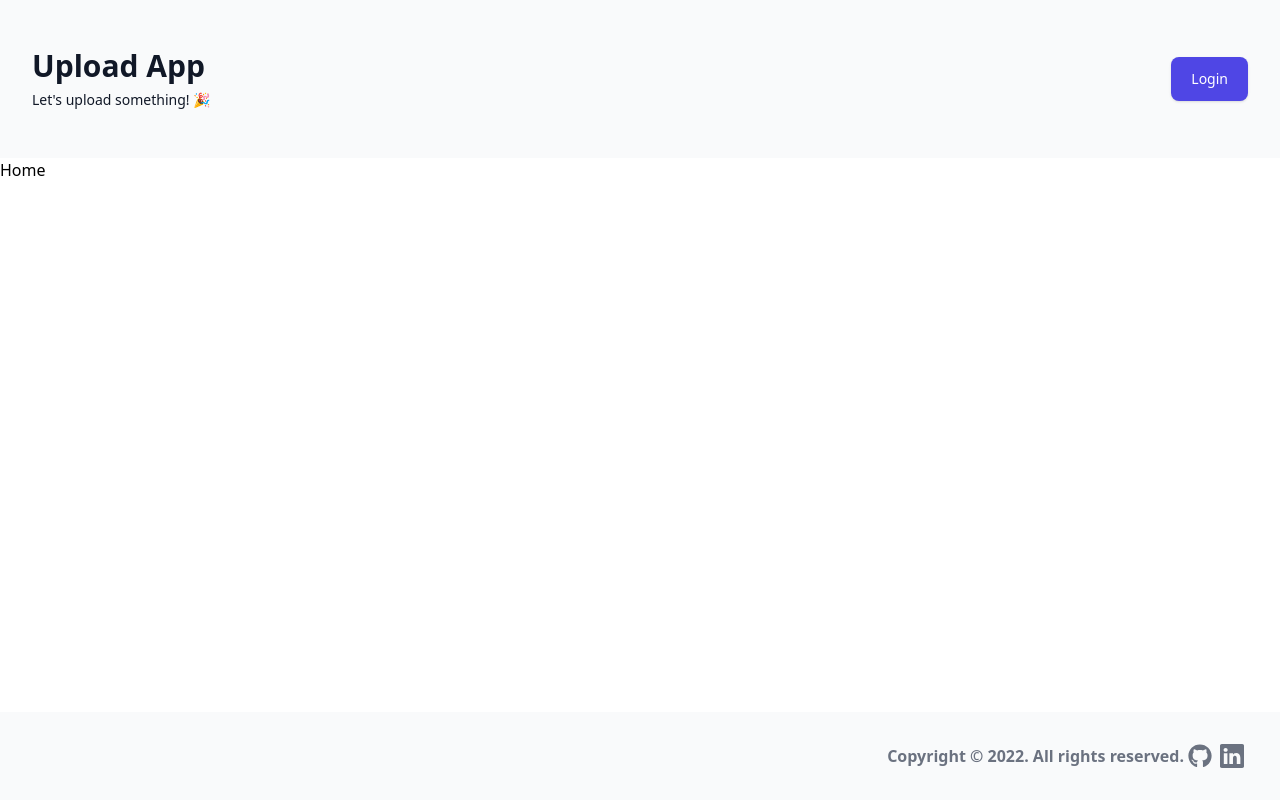
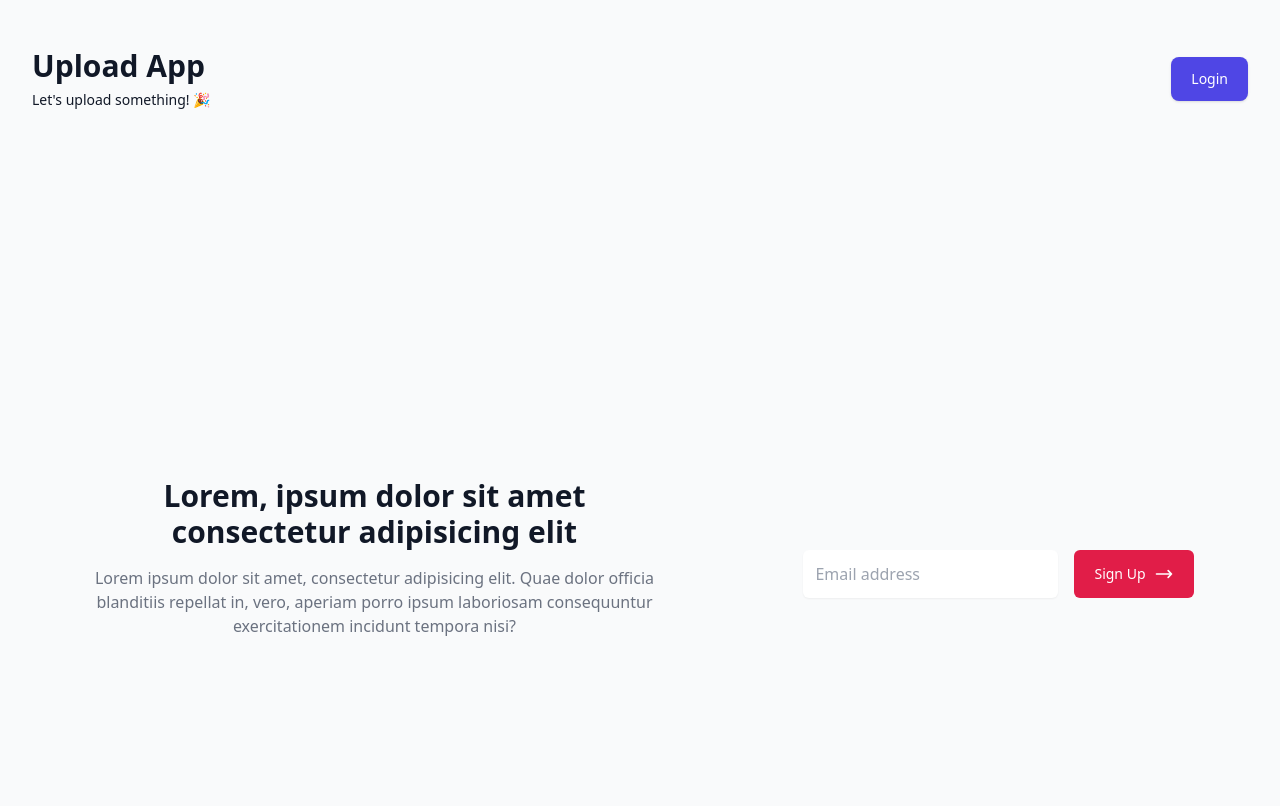
Before and after one commit to TarikSogukpinar/upload-app, a Next.js app in the folder client/: page /home in a window 1280 px wide. Shown: the top 806 px of the page. Built offline with nearby package versions, Linux system fonts and the light colour scheme; no server answers.

Commit message:
home section created

```diff
--- a/client/src/app/home/page.jsx
+++ b/client/src/app/home/page.jsx
@@ -1,7 +1,59 @@
-import React from 'react'
+import React from "react";
 
 export default function Home() {
   return (
-    <div>Home</div>
-  )
+    <section className="bg-gray-50">
+      <div className="mx-auto max-w-screen-xl px-4 py-32 lg:flex lg:h-screen lg:items-center">
+        <div className="mx-auto max-w-xl text-center">
+          <h2 className="text-2xl font-bold text-gray-900 md:text-3xl">
+            Lorem, ipsum dolor sit amet consectetur adipisicing elit
+          </h2>
+
+          <p className="hidden text-gray-500 sm:mt-4 sm:block">
+            Lorem ipsum dolor sit amet, consectetur adipisicing elit. Quae dolor
+            officia blanditiis repellat in, vero, aperiam porro ipsum laboriosam
+            consequuntur exercitationem incidunt tempora nisi?
+          </p>
+        </div>
+
+        <div className="mx-auto mt-8 max-w-xl">
+          <form action="#" className="sm:flex sm:gap-4">
+            <div className="sm:flex-1">
+              <label htmlFor="email" className="sr-only">
+                Email
+              </label>
+
+              <input
+                type="email"
+                placeholder="Email address"
+                className="w-full rounded-md border-gray-200 bg-white p-3 text-gray-700 shadow-sm transition focus:border-white focus:outline-none focus:ring focus:ring-yellow-400"
+              />
+            </div>
+
+            <button
+              type="submit"
+              className="group mt-4 flex w-full items-center justify-center gap-2 rounded-md bg-rose-600 px-5 py-3 text-white transition focus:outline-none focus:ring focus:ring-yellow-400 sm:mt-0 sm:w-auto"
+            >
+              <span className="text-sm font-medium"> Sign Up </span>
+
+              <svg
+                className="h-5 w-5 rtl:rotate-180"
+                xmlns="http://www.w3.org/2000/svg"
+                fill="none"
+                viewBox="0 0 24 24"
+                stroke="currentColor"
+              >
+                <path
+                  strokeLinecap="round"
+                  strokeLinejoin="round"
+                  strokeWidth="2"
+                  d="M17 8l4 4m0 0l-4 4m4-4H3"
+                />
+              </svg>
+            </button>
+          </form>
+        </div>
+      </div>
+    </section>
+  );
 }
--- a/client/src/app/layout.js
+++ b/client/src/app/layout.js
@@ -14,7 +14,7 @@ export default function RootLayout({ children }) {
         {" "}
         <Navbar />
         {children}
-        <Footer />
+        {/* <Footer /> */}
       </body>
     </html>
   );
```
